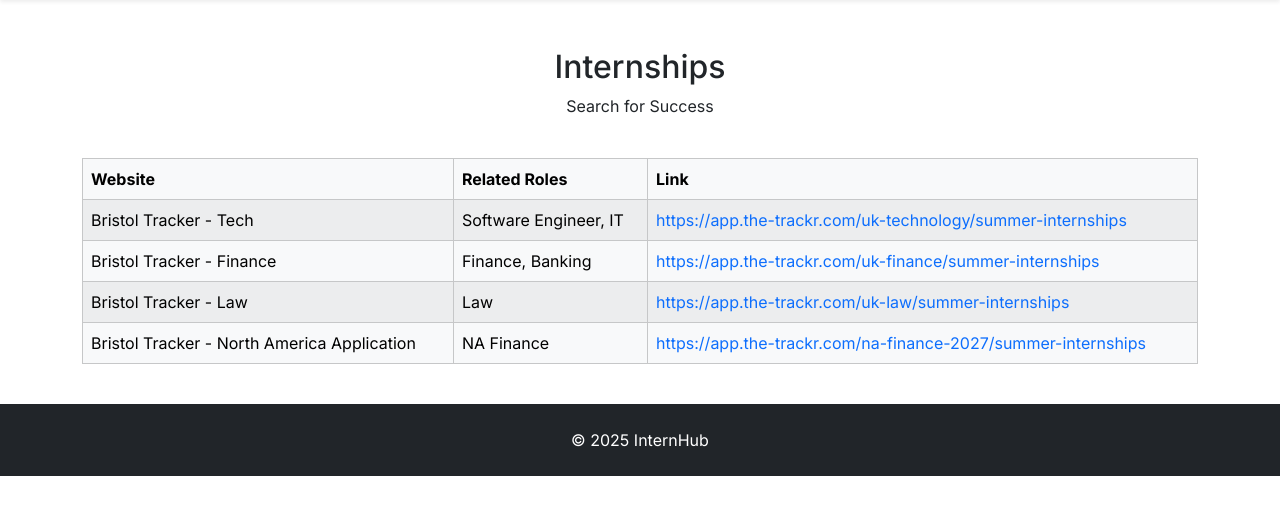
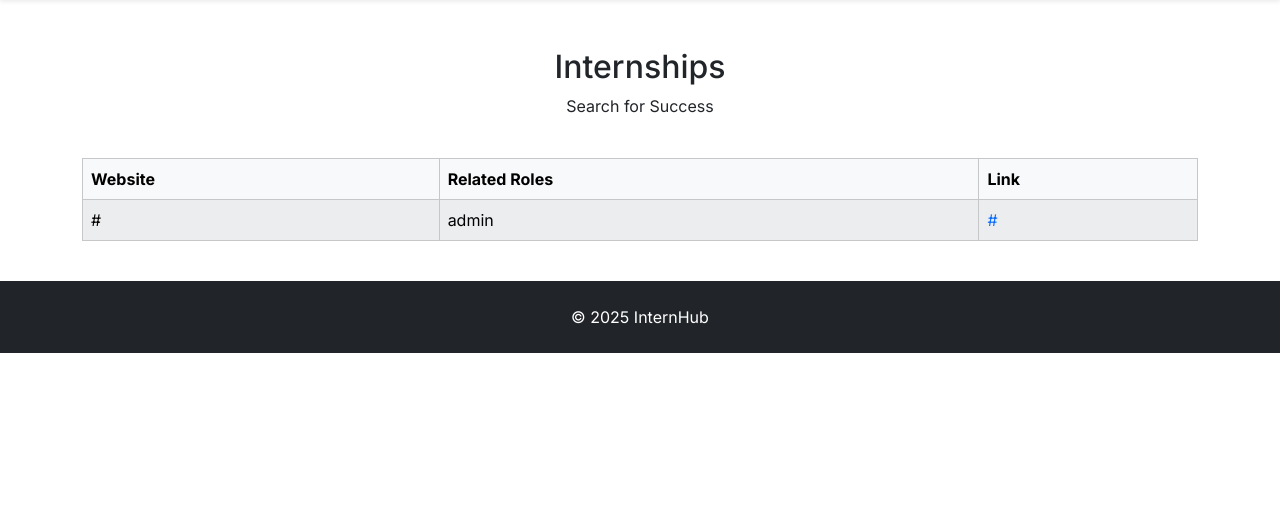
Before and after one commit to darkcom109/InternHub, a Django app: page /internships/ in a window 1280 px wide. Shown: the part 56-571 px from the top of the page. Run offline with Django 5.2, Linux system fonts and the light colour scheme; a user stored in the database is signed in; tables that the repository leaves empty hold one stand-in row (values such as "Sample post"); parts of the project's set-up code (start-up, migrations or seed data) failed here and were passed over.

Commit message:
Refactored my code by 30%

```diff
--- a/internhub_project/internhub/models.py
+++ b/internhub_project/internhub/models.py
@@ -20,3 +20,17 @@
     status = models.CharField(max_length=20, choices=STATUS_CHOICES, default='applied')
     deadline = models.DateField(null=True, blank=True)
     created_at = models.DateTimeField(auto_now_add=True)
+
+class Internship(models.Model):
+    website = models.CharField(max_length=255)
+    related_roles = models.CharField(max_length=255)
+    link = models.CharField(max_length=255)
+
+internshipOne = Internship(1, 'Bristol Tracker - Tech', 'Software Engineer, IT', 'https://app.the-trackr.com/uk-technology/summer-internships')
+internshipOne.save()
+internshipTwo = Internship(2, 'Bristol Tracker - Finance', 'Finance, Banking', 'https://app.the-trackr.com/uk-finance/summer-internships')
+internshipTwo.save()
+internshipThree = Internship(3, 'Bristol Tracker - Law', 'Law', 'https://app.the-trackr.com/uk-law/summer-internships')
+internshipThree.save()
+internshipFour = Internship(4, 'Bristol Tracker - North America Application', 'NA Finance', 'https://app.the-trackr.com/na-finance-2027/summer-internships')
+internshipFour.save()
--- a/internhub_project/internhub/templates/internships.html
+++ b/internhub_project/internhub/templates/internships.html
@@ -19,38 +19,16 @@
                 </tr>
             </thead>
             <tbody :class="dark ? 'table-dark' : 'table-light'">
-                <tr>
-                    <td>Bristol Tracker - Tech</td>
-                    <td>Software Engineer, IT</td>
-                    <td><a target="_blank"
-                           href="https://app.the-trackr.com/uk-technology/summer-internships"
-                           class="text-decoration-none"
-                        >https://app.the-trackr.com/uk-technology/summer-internships</a></td>
-                </tr>
-                <tr>
-                    <td>Bristol Tracker - Finance</td>
-                    <td>Finance, Banking</td>
-                    <td><a target="_blank"
-                           href="https://app.the-trackr.com/uk-finance/summer-internships"
-                           class="text-decoration-none"
-                        >https://app.the-trackr.com/uk-finance/summer-internships</a></td>
-                </tr>
-                <tr>
-                    <td>Bristol Tracker - Law</td>
-                    <td>Law</td>
-                    <td><a target="_blank"
-                           href="https://app.the-trackr.com/uk-law/summer-internships"
-                           class="text-decoration-none"
-                        >https://app.the-trackr.com/uk-law/summer-internships</a></td>
-                </tr>
-                <tr>
-                    <td>Bristol Tracker - North America Application</td>
-                    <td>NA Finance</td>
-                    <td><a target="_blank"
-                           href="https://app.the-trackr.com/na-finance-2027/summer-internships"
-                           class="text-decoration-none"
-                        >https://app.the-trackr.com/na-finance-2027/summer-internships</a></td>
-                </tr>
+                {% for internship in internships %}
+                    <tr>
+                        <td>{{ internship.website}}</td>
+                        <td>{{ internship.related_roles }}</td>
+                        <td><a target="_blank"
+                            href="{{ internship.link }}"
+                            class="text-decoration-none"
+                            >{{ internship.link }}</a></td>
+                    </tr>
+                {% endfor %}
             </tbody>
         </table>
     </div>
--- a/internhub_project/internhub/views.py
+++ b/internhub_project/internhub/views.py
@@ -3,7 +3,7 @@
 from django.contrib.auth import authenticate, login as auth_login, logout
 from django.contrib.auth.decorators import login_required
 from .forms import SignupForm, LoginForm, JobForm
-from .models import Job
+from .models import Job, Internship
 from django.contrib.auth.models import User
 
 # Create your views here.
@@ -153,4 +153,5 @@
 
 @login_required
 def internships(request):
-    return render(request, 'internships.html')
+    internships = Internship.objects.all()
+    return render(request, 'internships.html', {'internships': internships})
```
Also changed, not shown: internhub_project/internhub/migrations/0002_internship.py (added).
